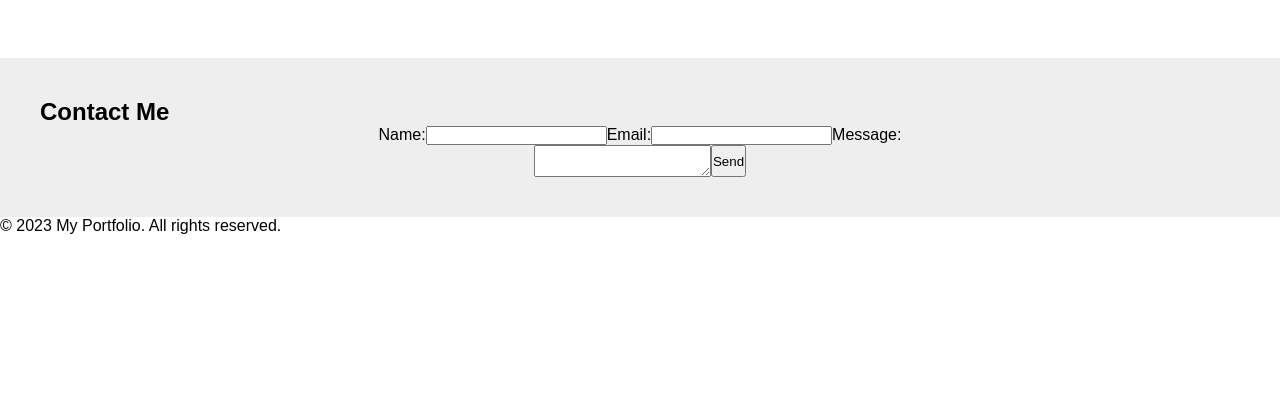
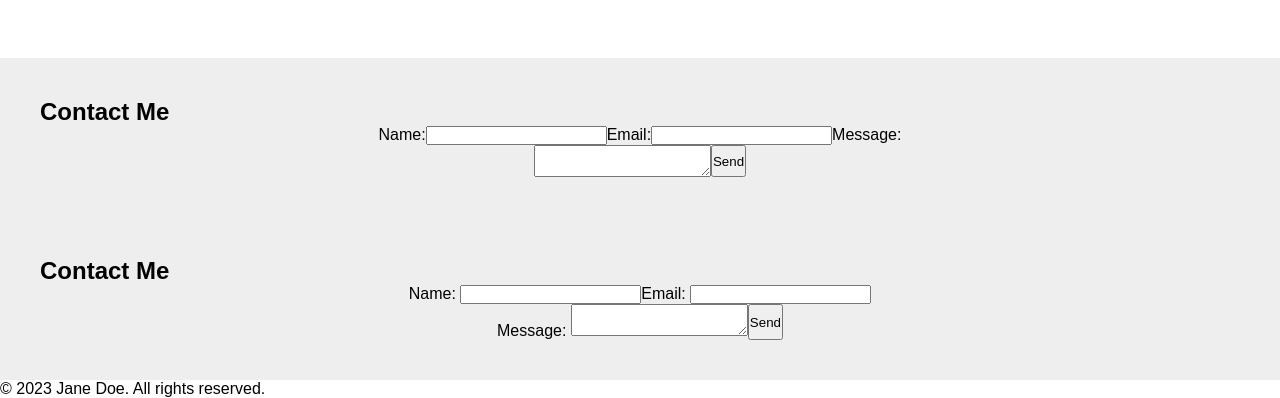
Before and after one commit to anesdjebili/anesdjebili.github.io, a plain HTML site: page index.html in a window 1280 px wide. Shown: the part 1194-1592 px from the top of the page. Before the commit the page ends 1429 px from the top, so only its background shows below. Drawn offline with Linux system fonts and the light colour scheme.

Commit message:
Update index.html

```diff
--- a/index.html
+++ b/index.html
@@ -73,11 +73,33 @@
 					<input type="submit" value="Send">
 				</form>
 			</section>
+
+			<!-- Contact section -->
+			<section id="contact">
+				<h2>Contact Me</h2>
+				<form action="#" method="POST">
+					<div>
+						<label for="name">Name:</label>
+						<input type="text" id="name" name="name" required>
+					</div>
+					<div>
+						<label for="email">Email:</label>
+						<input type="email" id="email" name="email" required>
+					</div>
+					<div>
+						<label for="message">Message:</label>
+						<textarea id="message" name="message" required></textarea>
+					</div>
+					<button type="submit">Send</button>
+				</form>
+			</section>
 		</main>
+		<!-- Footer -->
+		<footer>
+			<p>&copy; 2023 Jane Doe. All rights reserved.</p>
+		</footer>
 
+		<script src="script.js"></script>
 
-		<footer>
-			<p>&copy; 2023 My Portfolio. All rights reserved.</p>
-		</footer>
 	</body>
 </html>
```
